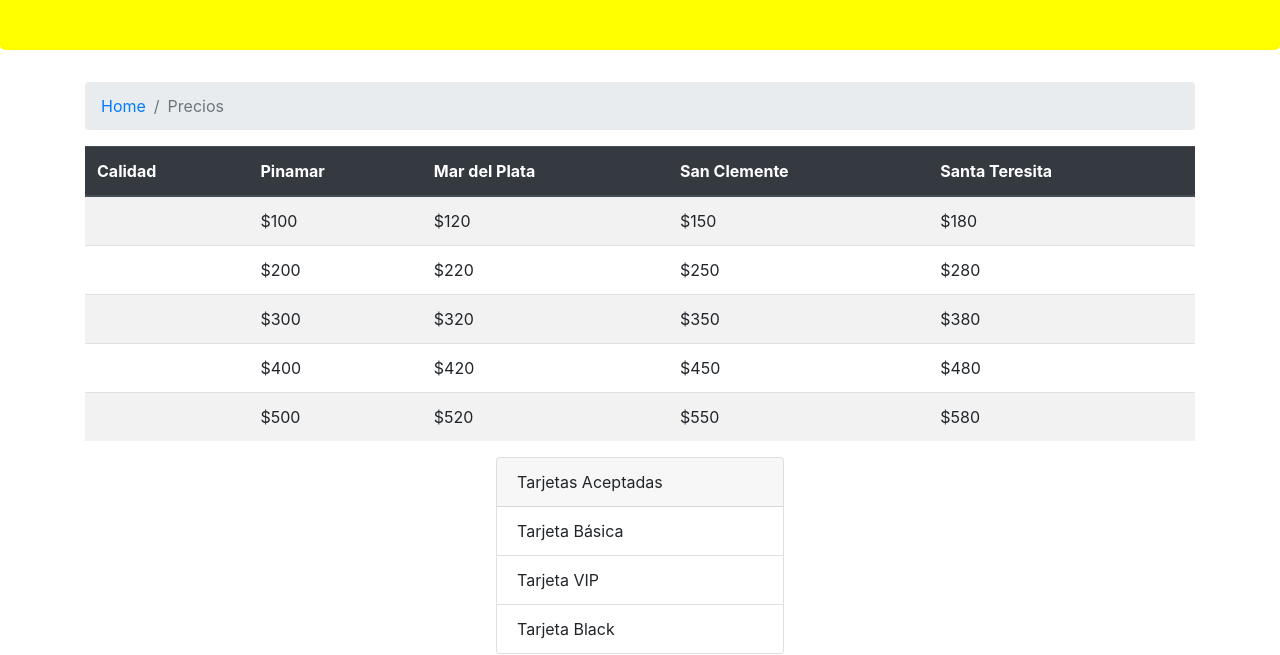
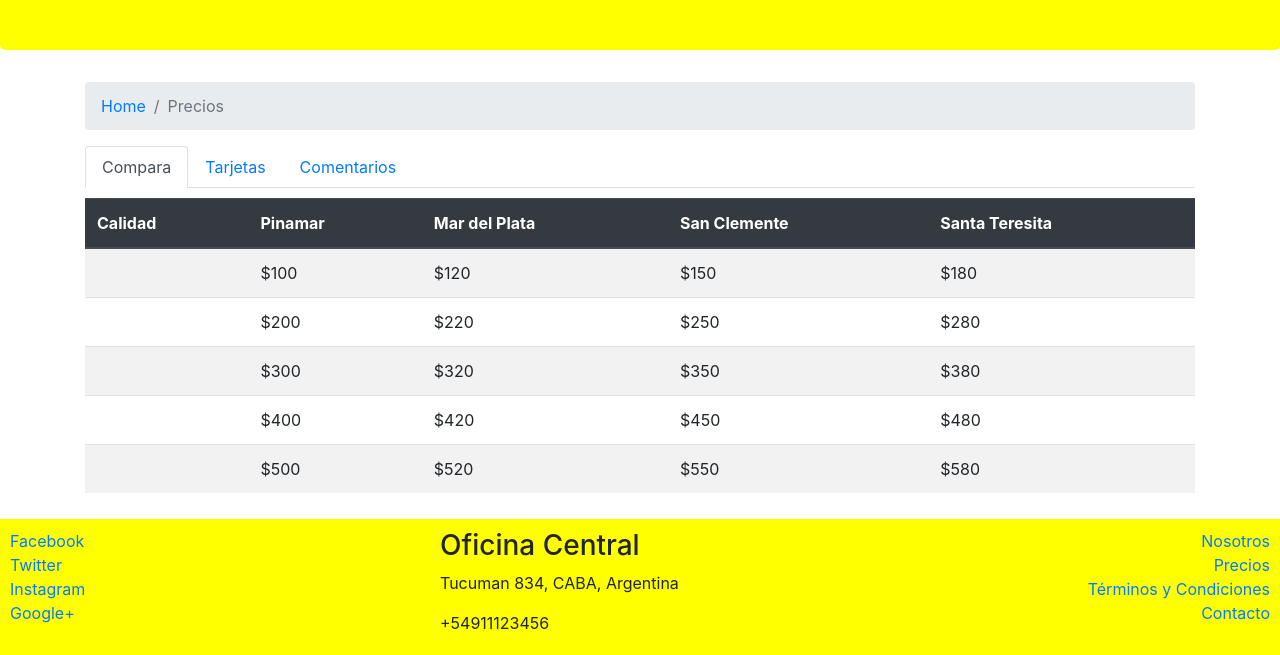
Before and after one commit to leonardo-teles/guia-hoteles, a website: page precios.html in a window 1280 px wide. Shown: the part 184-839 px from the top of the page. Drawn offline with nearby package versions, Linux system fonts and the light colour scheme; a web font is replaced by a local one.

Commit message:
Trabajando con Tabs y Pills

```diff
--- a/css/main.css
+++ b/css/main.css
@@ -24,3 +24,7 @@ footer {
 .footer-address-icon {
     padding-right: 10px;
 }
+
+.tab-content {
+    padding-top: 10px;
+}
--- a/precios.html
+++ b/precios.html
@@ -42,6 +42,20 @@
                 <li class="breadcrumb-item active" aria-current="page">Precios</li>
             </ol>
         </nav>
+
+        <ul class="nav nav-tabs" id="myTab" role="tablist">
+            <li class="nav-item" role="presentation">
+              <a class="nav-link active" id="compara-tab" data-toggle="tab" href="#compara" role="tab" aria-controls="compara" aria-selected="true">Compara</a>
+            </li>
+            <li class="nav-item" role="presentation">
+              <a class="nav-link" id="tarjeta-tab" data-toggle="tab" href="#tarjeta" role="tab" aria-controls="tarjeta" aria-selected="false">Tarjetas</a>
+            </li>
+            <li class="nav-item" role="presentation">
+              <a class="nav-link" id="comentario-tab" data-toggle="tab" href="#comentario" role="tab" aria-controls="comentario" aria-selected="false">Comentarios</a>
+            </li>
+          </ul>
+          <div class="tab-content" id="myTabContent">
+            <div class="tab-pane fade show active" id="compara" role="tabpanel" aria-labelledby="compara-tab">
                 <div class="table-responsive">
                     <table class="table table-striped">
                         <thead class="thead-dark">
@@ -110,9 +124,11 @@
                         </tbody>
                     </table>
                 </div>
+            </div>
+            <div class="tab-pane fade" id="tarjeta" role="tabpanel" aria-labelledby="tarjeta-tab">
                 <div class="d-flex justify-content-center">
                     <div class="card" style="width: 18rem;">
-                <div class="card-header">
+                        <div class="card-header" style="background-color: blue; color: white;">
                             Tarjetas Aceptadas
                         </div>
                         <ul class="list-group list-group-flush">
@@ -122,6 +138,12 @@
                         </ul>
                     </div>
                 </div>
+            </div>
+            <div class="tab-pane fade" id="comentario" role="tabpanel" aria-labelledby="comentario-tab">
+                Comentarios
+            </div>
+          </div>
+
     </div>
 
     <footer>
```
Lines whose indentation alone changed are shown as unchanged.
